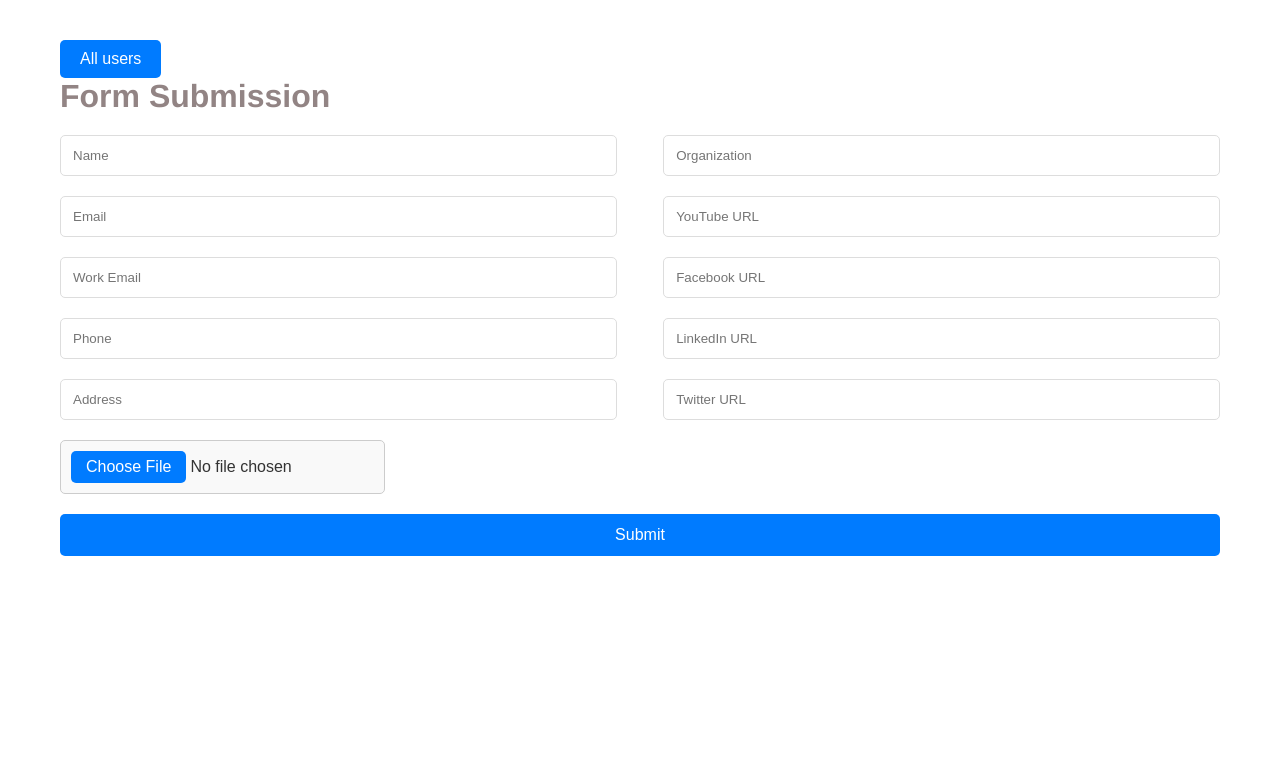
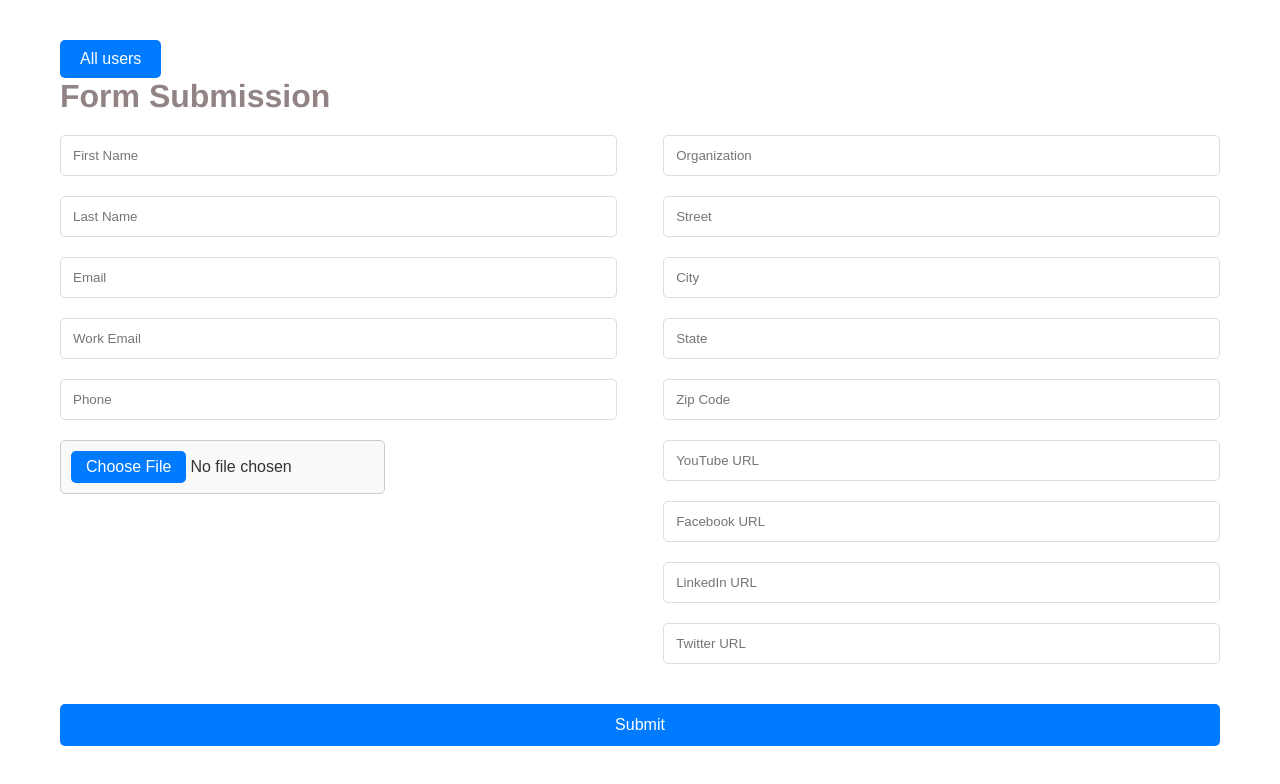
Before and after one commit to web-source-dev/final-f, a React (Create React App) app: page / in a window 1280 px wide. Shown: the top 784 px of the page. Built offline with nearby package versions, Linux system fonts and the light colour scheme.

Commit message:
Update QRForm.jsx

```diff
--- a/src/Components/QRForm.jsx
+++ b/src/Components/QRForm.jsx
@@ -6,12 +6,16 @@ import { useNavigate } from 'react-router-dom';
 const QRForm = () => {
   const navigate = useNavigate();
   const [formData, setFormData] = useState({
-    name: '',
+    first_name: '',
+    last_name: '',
     email: '',
     work_email: '',
     organization: '',
     phone: '',
-    address: '',
+    street: '',
+    city: '',
+    state: '',
+    zip_code: '',
     youtube_url: '',
     facebook_url: '',
     linkden_url: '',
@@ -24,7 +28,6 @@ const QRForm = () => {
   const [messageType, setMessageType] = useState('');
   const [namedata, setNamedata] = useState('');
 
-  // Cloudinary credentials directly set in code
   const cloudName = 'dcvqytwuq';
   const uploadPreset = 'my_qr_preset';
 
@@ -36,20 +39,18 @@ const QRForm = () => {
   const handleImageChange = async (e) => {
     const file = e.target.files[0];
 
-    // Validate file type and size
     if (file && !['image/jpeg', 'image/png', 'image/gif'].includes(file.type)) {
       setMessage('Invalid image format. Please upload a JPEG, PNG, or GIF file.');
       setMessageType('error');
       return;
     }
 
-    if (file && file.size > 5 * 1024 * 1024) { // 5MB limit
+    if (file && file.size > 5 * 1024 * 1024) {
       setMessage('File size exceeds the 5MB limit.');
       setMessageType('error');
       return;
     }
 
-    // Prepare the form data
     const uploadData = new FormData();
     uploadData.append('file', file);
     uploadData.append('upload_preset', uploadPreset);
@@ -75,9 +76,10 @@ const QRForm = () => {
     try {
       const response = await axios.post('https://final-b-red.vercel.app/api/qrdata', formData, {
         headers: {
-    'Content-Type': 'application/json', // Ensure this matches the backend expectation
-  }
+          'Content-Type': 'application/json',
+        },
       });
+
       if (response.status === 201) {
         const { userId, qrdata } = response.data;
         setUserId(userId);
@@ -86,17 +88,21 @@ const QRForm = () => {
         setMessageType('success');
         setNamedata(qrdata);
         setFormData({
-                name: '',
+          first_name: '',
+          last_name: '',
           email: '',
           work_email: '',
           organization: '',
           phone: '',
-                address: '',
+          street: '',
+          city: '',
+          state: '',
+          zip_code: '',
           youtube_url: '',
           facebook_url: '',
           linkden_url: '',
           twitter_url: '',
-                user_image: null, // Reset image field after submission
+          user_image: null,
         });
       }
     } catch (error) {
@@ -129,7 +135,7 @@ const QRForm = () => {
     context.fillStyle = '#000000';
     context.font = '20px Arial';
     context.textAlign = 'center';
-    context.fillText(namedata.name, canvas.width / 2, 30);
+    context.fillText(`${namedata.first_name} ${namedata.last_name}`, canvas.width / 2, 30);
 
     context.drawImage(qrCanvas, padding, 50, qrCodeSize, qrCodeSize);
 
@@ -154,9 +160,17 @@ const QRForm = () => {
               <div className="left-side-form">
                 <input
                   type="text"
-                  name="name"
-                  placeholder="Name"
-                  value={formData.name}
+                  name="first_name"
+                  placeholder="First Name"
+                  value={formData.first_name}
+                  onChange={handleInputChange}
+                  required
+                />
+                <input
+                  type="text"
+                  name="last_name"
+                  placeholder="Last Name"
+                  value={formData.last_name}
                   onChange={handleInputChange}
                   required
                 />
@@ -182,14 +196,6 @@ const QRForm = () => {
                   onChange={handleInputChange}
                   required
                 />
-                <input
-                  type="text"
-                  name="address"
-                  placeholder="Address"
-                  value={formData.address}
-                  onChange={handleInputChange}
-                  required
-                />
                 <div className="img-upload-in-form">
                   <input
                     type="file"
@@ -199,7 +205,15 @@ const QRForm = () => {
                     required
                   />
                 </div>
-              {formData.user_image && <img src={formData.user_image} width="80px"height="80px" style={{borderRadius:"50%",marginTop:"30px"}} alt="User" />}
+                {formData.user_image && (
+                  <img
+                    src={formData.user_image}
+                    width="80px"
+                    height="80px"
+                    style={{ borderRadius: '50%', marginTop: '30px' }}
+                    alt="User"
+                  />
+                )}
               </div>
               <div className="right-side-form">
                 <input
@@ -207,6 +221,38 @@ const QRForm = () => {
                   name="organization"
                   placeholder="Organization"
                   value={formData.organization}
+                  onChange={handleInputChange}
+                  required
+                />
+                <input
+                  type="text"
+                  name="street"
+                  placeholder="Street"
+                  value={formData.street}
+                  onChange={handleInputChange}
+                  required
+                />
+                <input
+                  type="text"
+                  name="city"
+                  placeholder="City"
+                  value={formData.city}
+                  onChange={handleInputChange}
+                  required
+                />
+                <input
+                  type="text"
+                  name="state"
+                  placeholder="State"
+                  value={formData.state}
+                  onChange={handleInputChange}
+                  required
+                />
+                <input
+                  type="text"
+                  name="zip_code"
+                  placeholder="Zip Code"
+                  value={formData.zip_code}
                   onChange={handleInputChange}
                   required
                 />
@@ -240,7 +286,9 @@ const QRForm = () => {
                 />
               </div>
             </div>
-            <button className="submit-btn" type="submit">Submit</button>
+            <button className="submit-btn" type="submit">
+              Submit
+            </button>
             {message && (
               <p className={messageType === 'success' ? 'success-message' : 'error-message'}>
                 {message}
@@ -250,18 +298,17 @@ const QRForm = () => {
         ) : (
           <div className="form-submitted">
             <div id="qr-code-download" className="qr-code-container">
-              <h2>{namedata.name}</h2>
+              <h2>
+                {namedata.first_name} {namedata.last_name}
+              </h2>
               <QRCodeCanvas
                 id="qr-code-canvas"
                 value={`https://final-f-kohl.vercel.app/user/${userId}`}
                 size={300}
                 fgColor="#000000"
-                bgColor="#ffffff"
               />
-              <p>ID: {userId}</p>
+              <button onClick={downloadQRCode}>Download</button>
             </div>
-            <button onClick={downloadQRCode}>Download QR Code</button>
-            <button className="back-red" onClick={() => setIsSubmitted(false)}>Back</button>
           </div>
         )}
       </div>
```
Lines whose indentation alone changed are shown as unchanged.
